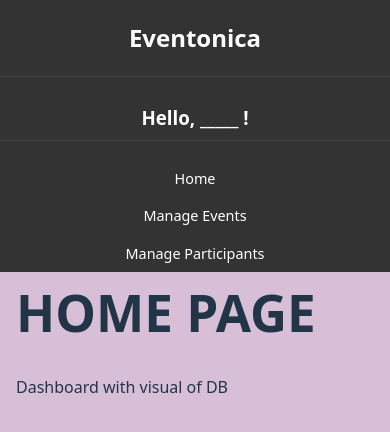
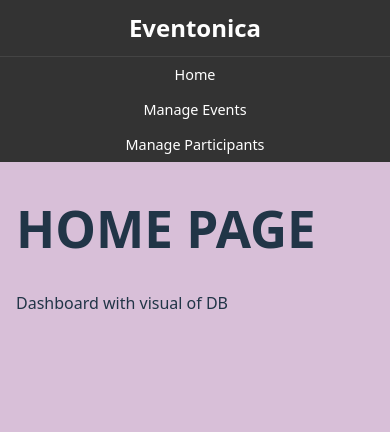
Before and after one commit to amilia-n/Techtonica-Weekly-Projects, a React (Vite) app in the folder Week 9 Eventonica/client/: page / in a window 390 px wide. Shown: the top 432 px of the page. Built offline with nearby package versions, Linux system fonts and the light colour scheme.

Commit message:
Media Query adjustment

```diff
--- a/Week 9 Eventonica/client/src/App.css
+++ b/Week 9 Eventonica/client/src/App.css
@@ -94,13 +94,12 @@ main {
   }
 
   .header {
-    height: 60px;
+    height: 40px;
     padding: 0.5rem;
   }
 
   .greeting {
-    min-width: 100%;
-    padding: 0.5rem 0;
+    display: none;
   }
 
   .navbar-list {
@@ -109,56 +108,70 @@ main {
     justify-content: space-around;
     padding: 0;
     width: 100%;
+    height: 40px;
   }
 
   .navbar-list li {
     width: 33.33%;
+    height: 100%;
     text-align: center;
+    display: flex;
   }
 
   .navbar-list a {
-    padding: 0.75rem;
+    padding: 0;
     font-size: 0.9rem;
     width: 100%;
+    height: 100%;
     text-align: center;
+    display: flex;
+    align-items: center;
+    justify-content: center;
   }
 
   .navbar-list a:hover {
     width: 100%;
+    height: 100%;
   }
 
   /* Main content area for mobile */
   main {
     width: 100vw;
     margin-left: 0;
-    padding-left: 1rem;
-    padding-right: 1rem;
-    margin-top: 180px;
+    padding: 1rem;
+    margin-top: 80px;
   }
 }
 
-/* Media Query for even smaler device */
+/* Media Query for even smaller device */
 @media screen and (max-width: 480px) {
   .navbar-list {
     flex-direction: column;
     width: 100%;
+    height: auto;
   }
 
   .navbar-list li {
     width: 100%;
+    height: 35px;
   }
 
   .navbar-list a {
-    padding: 0.5rem;
+    padding: 0;
     width: 100%;
+    height: 100%;
     text-align: center;
+    display: flex;
+    align-items: center;
+    justify-content: center;
   }
 
   .navbar-list a:hover {
     width: 100%;
+    height: 100%;
   }
 
   main {
-    margin-top: 250px;
+    margin-top: 150px;
   }
 }
```
